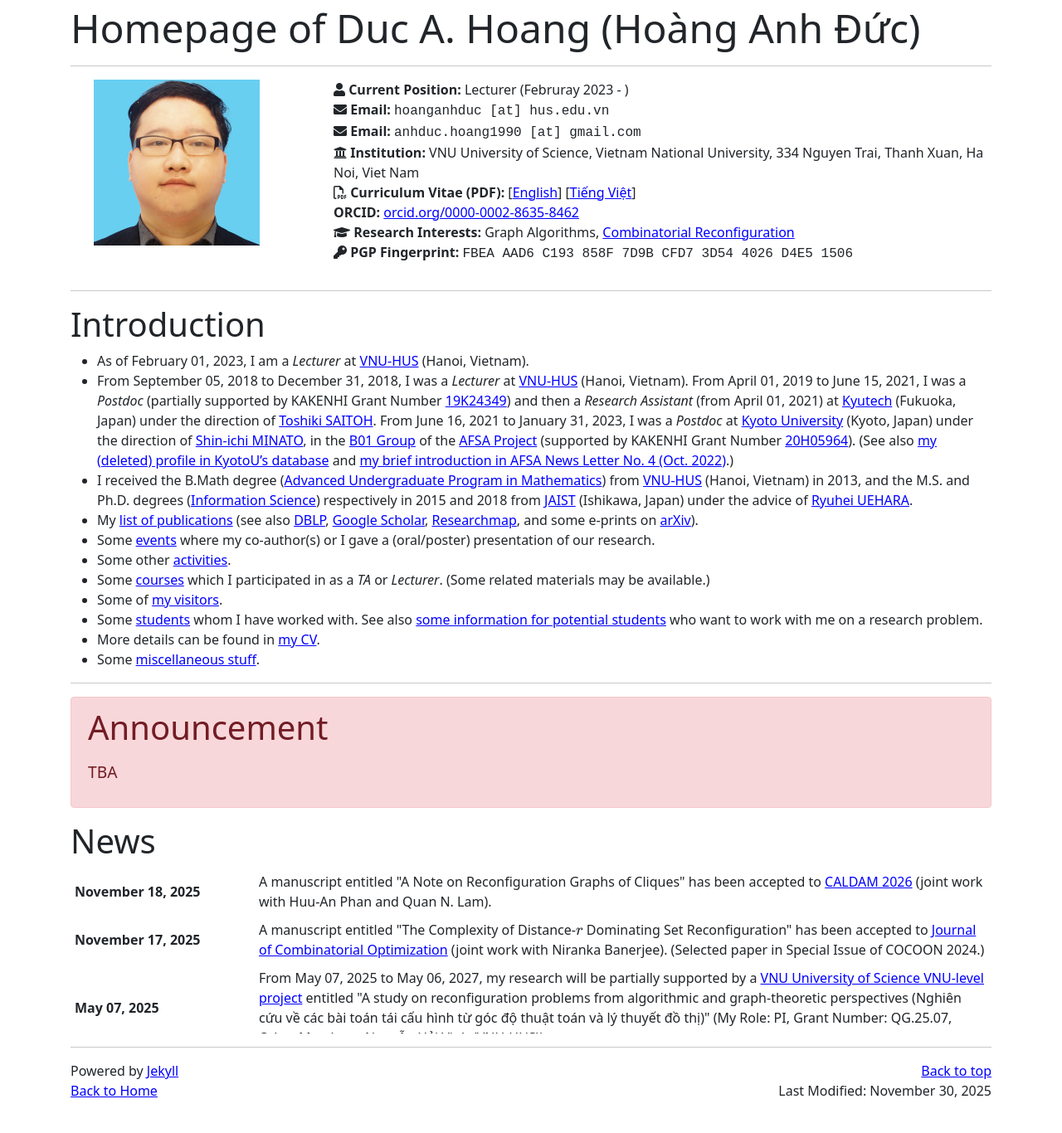
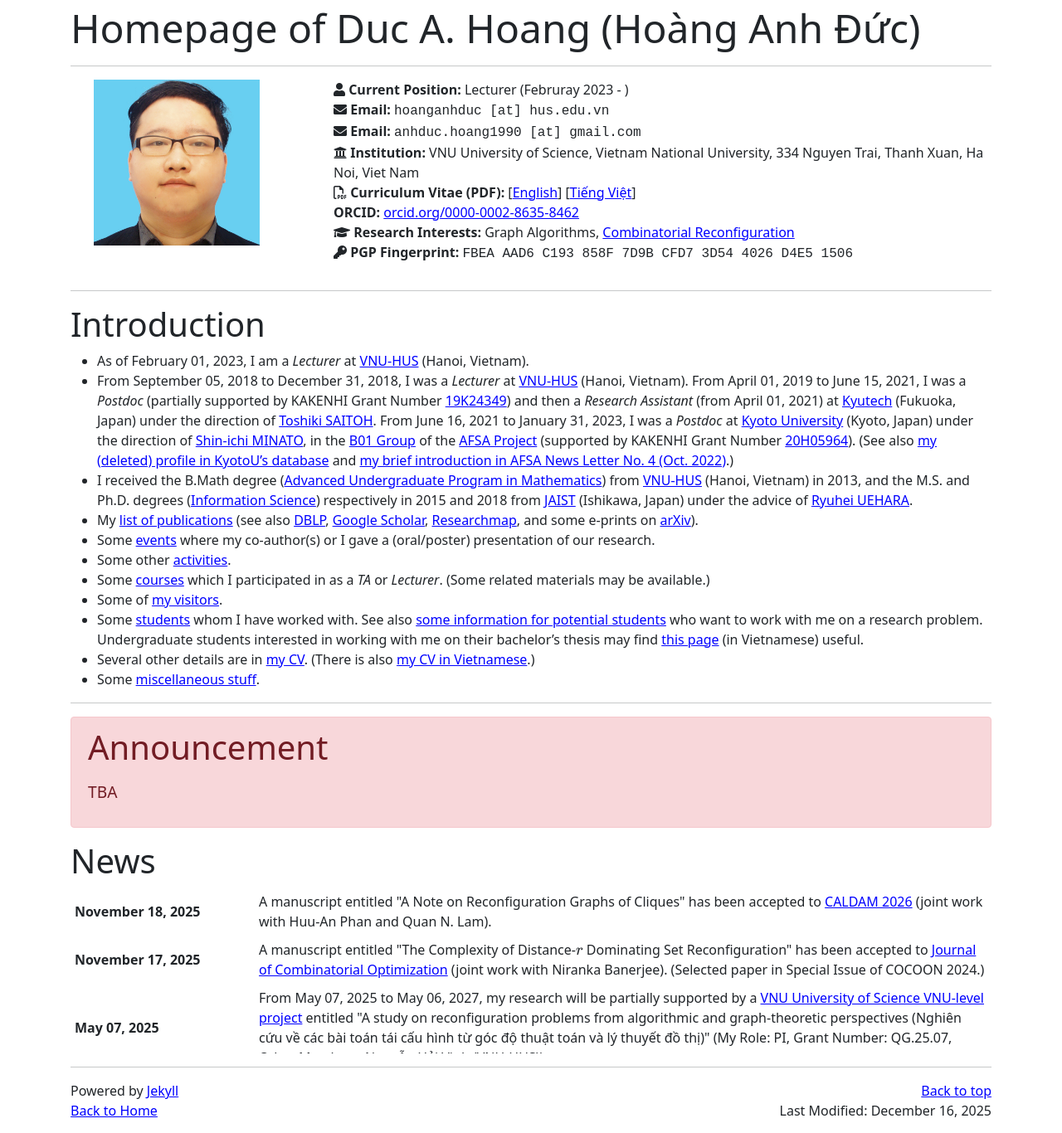
Before and after one commit to hoanganhduc/hoanganhduc.github.io, a Jekyll site: the page built from index.md, in a window 1280 px wide. Shown: the whole page at 83% size. Built offline with Jekyll 4.4.1, drawn with Linux system fonts in a browser that asks for light colours; nearby versions of some CDN libraries; formulas are drawn with MathJax 3; a style sheet for code colours, icons or effects is not loaded; before the commit the page ends 1342 px from its top, so only the background shows below that.

Commit message:
Updated @ 2025-12-16  08:56:28 ICT

```diff
--- a/index.md
+++ b/index.md
@@ -2,7 +2,7 @@
 layout: default
 title: "Homepage of Duc A. Hoang (Hoàng Anh Đức)"
 permalink: "/"
-last_modified_at: 2025-11-30
+last_modified_at: 2025-12-16
 mathjax: true
 lang: en
 ---
@@ -36,8 +36,8 @@ lang: en
 * Some other [activities]({% link activities.md %}).
 * Some [courses]({% link teaching.md %}) which I participated in as a *TA* or *Lecturer*. (Some related materials may be available.)
 * Some of [my visitors]({% link visitors.md %}).
-* Some [students]({% link students.md %}) whom I have worked with. See also [some information for potential students]({{ student-info[0].path }}) who want to work with me on a research problem.
-* More details can be found in [my CV]({{ myCV-en[0].path }}).
+* Some [students]({% link students.md %}) whom I have worked with. See also [some information for potential students]({{ student-info[0].path }}) who want to work with me on a research problem. Undergraduate students interested in working with me on their bachelor's thesis may find [this page]({% link _posts/2024-11-09-một-số-đề-nghị-cho-việc-làm-khóa-luận.md %}) (in Vietnamese) useful.
+* Several other details are in [my CV]({{ myCV-en[0].path }}). (There is also [my CV in Vietnamese]({{ myCV-vi[0].path }}).)
 * Some [miscellaneous stuff]({% link misc.md %}).
 
 -----
```
Also changed, not shown: 1 other file.
